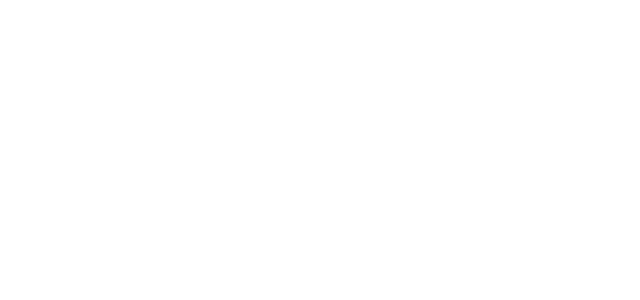
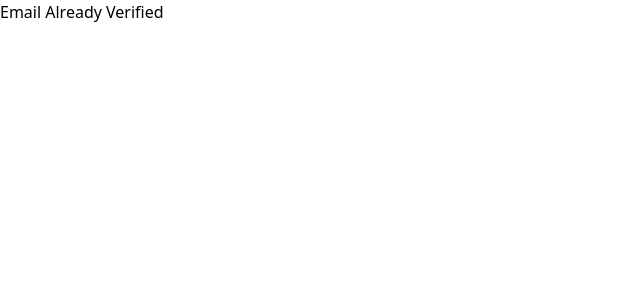
Before and after one commit to soliken1/EXTR-Custom-Views, a Next.js app: page /verifyStatus/1 in a window 1280 px wide. Shown: the top 300 px of the page, without its empty margins (0-640 px from the left). Built offline with nearby package versions, Linux system fonts and the light colour scheme.

Commit message:
Return Statement Fix

```diff
--- a/src/app/verifyStatus/[status]/page.tsx
+++ b/src/app/verifyStatus/[status]/page.tsx
@@ -12,9 +12,11 @@ const VerificationStatus = () => {
       </div>
     );
   } else {
-    <div className="w-screen h-screen flex justify-center items-center text-xl text-red-400">
-      Email Already Verified
-    </div>;
+    return (
+      <div className="w-screen h-screen flex justify-center items-center text-xl text-red-400">
+        Email Already Verified
+      </div>
+    );
   }
 };
 
```
